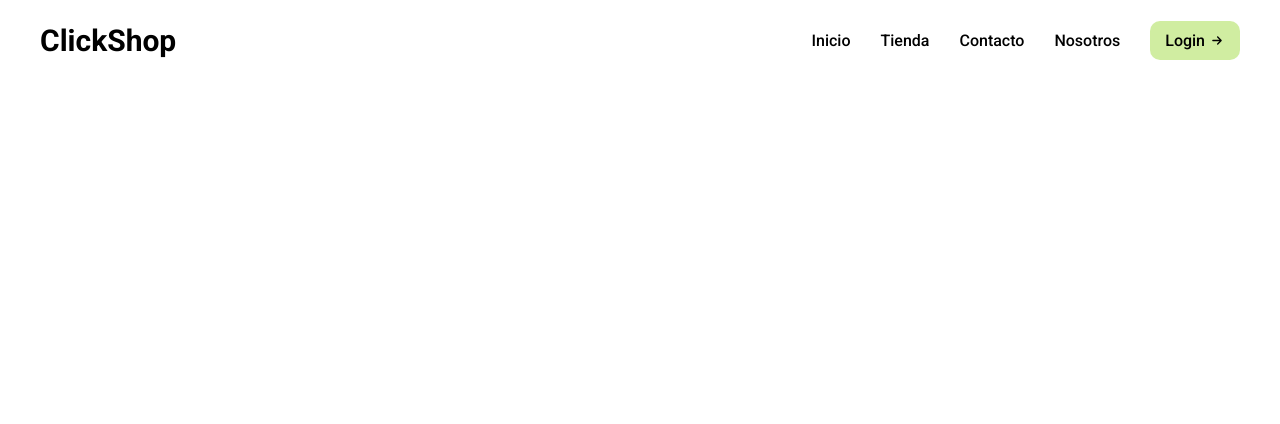
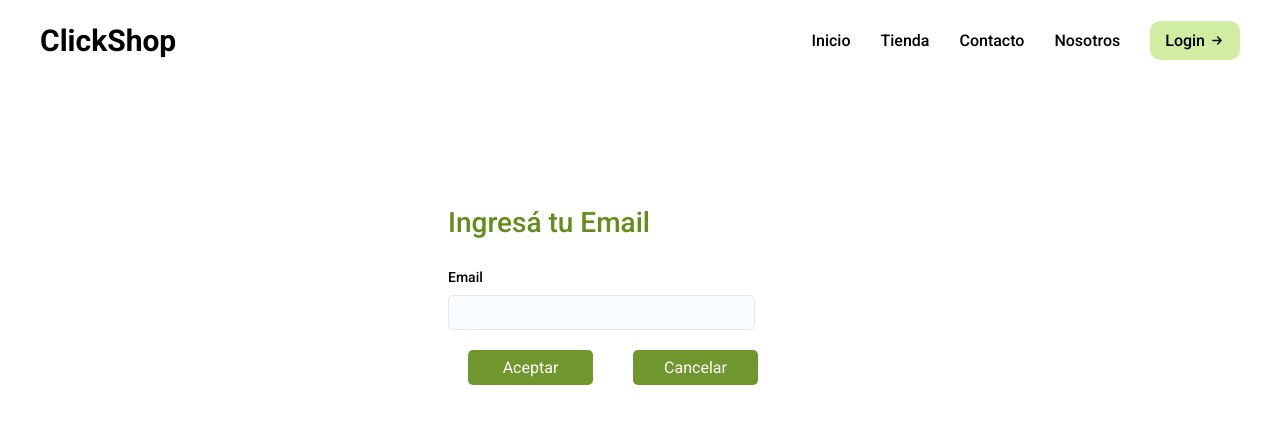
Before and after one commit to Matias-F-Acevedo/ClickShop-frontend-React, a React (Vite) app: page /forgot-password in a window 1280 px wide. Shown: the top 424 px of the page. Built offline with nearby package versions, Linux system fonts and the light colour scheme.

Commit message:
create the components for the section (I forgot my password).

```diff
--- a/src/App.jsx
+++ b/src/App.jsx
@@ -3,6 +3,8 @@ import Register from "./component/register/Register";
 import Navbar from "./component/navbar/Navbar";
 import { UserProvider } from "./context/UserContext";
 import { Route,Routes, BrowserRouter } from "react-router-dom"
+import ForgotPassword from "./component/forgotPassword/ForgotPassword";
+import ResetPassword from "./component/forgotPassword/ResetPassword";
 
 function App() {
 
@@ -17,6 +19,8 @@ function App() {
           <Route path="/team" element={<h1>team</h1>} />
           <Route path="/login" element={<Login></Login>} />
           <Route path="/login-register" element={<Register></Register>} />
+          <Route path="/forgot-password" element={<ForgotPassword></ForgotPassword>} />
+          <Route path="/reset-password" element={<ResetPassword></ResetPassword>} />
         </Routes>
       </BrowserRouter>
     </UserProvider>
--- /dev/null
+++ b/src/component/forgotPassword/ForgotPassword.jsx
@@ -0,0 +1,89 @@
+import React from 'react'
+import "./forgotPassword.css"
+import { useState, useContext } from "react"
+import { Link } from "react-router-dom"
+import { useNavigate } from 'react-router-dom';
+function ForgotPassword() {
+
+
+
+    const [email, setEmail] = useState("");
+    const [error, setError] = useState("");
+    const [conditionalRender, setConditionalRender] = useState(true);
+    const navigateTo = useNavigate();
+
+    const urlRequestResetPassword = "http://localhost:3000/api/auth/request-reset-password"
+
+
+    async function sendRequest(email) {
+        const res = await fetch(urlRequestResetPassword, {
+            method: 'PATCH',
+            headers: {
+                'Content-Type': 'application/json',
+            },
+            body: JSON.stringify({ email: email }),
+        });
+        if (!res.ok) {
+            return false
+        };
+
+        const parsed = await res.json()
+        return parsed
+    }
+
+
+    async function handleSubmit(event) {
+        event.preventDefault();
+
+        if (email === "") {
+            setError("Enter an email.");
+            return
+
+        } else {
+
+            const res = await sendRequest(email)
+            if (!res) {
+                setError("Formato incorrecto de Email");
+                return;
+            }
+
+            if (res.status == 404) {
+                setError("Este Email no está registrado");
+                return;
+            }
+            setError("Compruebe su correo electrónico y siga los pasos para restablecer su contraseña");
+            setTimeout(() => {
+                navigateTo("/login");
+            }, 4000);
+            setConditionalRender(false)
+            setEmail("")
+        }
+    }
+
+    return (
+        <div className="container-login">
+            <div className='container-form'>
+                <h2 className="title-login">{
+                    conditionalRender ? "Ingresá tu Email" : "Revisa tu Email"
+                }</h2>
+                <p className="p-error">{error}</p>
+                <form onSubmit={event => handleSubmit(event)} className="form-login">
+                    {
+                        conditionalRender ?
+                            <>
+                                <label htmlFor="email">Email</label>
+                                <input type="email" id='email' value={email} onChange={event => setEmail(event.target.value)} required />
+                                <button className='btn-form-login' type="submit">Aceptar</button>
+                                <Link to={"/login"}>
+                                    <button className='btn-registrarse'>Cancelar</button></Link>
+
+                            </>
+                            : <></>
+                    }
+                </form>
+            </div>
+        </div>
+    )
+}
+
+export default ForgotPassword;
--- /dev/null
+++ b/src/component/forgotPassword/ResetPassword.jsx
@@ -0,0 +1,127 @@
+import React from 'react'
+import { useState, useEffect } from "react"
+import { Link } from "react-router-dom"
+import { useNavigate, useLocation } from 'react-router-dom';
+
+
+function ResetPassword() {
+
+
+    const [password, setPassword] = useState("");
+    const [confirmPassword, setConfirmPassword] = useState("");
+    const [error, setError] = useState("");
+    const [token, setToken] = useState("");
+    const [conditionalRender, setConditionalRender] = useState(true);
+    const navigateTo = useNavigate();
+    const location = useLocation();
+
+
+
+    const urlResetPassword = "http://localhost:3000/api/auth/reset-password"
+
+
+    async function sendRequest(resetPasswordToken, password) {
+        const res = await fetch(urlResetPassword, {
+            method: 'PATCH',
+            headers: {
+                'Content-Type': 'application/json',
+            },
+            body: JSON.stringify({ resetPasswordToken: resetPasswordToken, password: password }),
+        });
+        if (!res.ok) { return false };
+
+        const parsed = await res.json()
+        return parsed
+    }
+
+
+    useEffect(() => {
+        // Obtenemos la cadena de consulta de la URL
+        const searchParams = new URLSearchParams(location.search);
+        // Extraer el valor del parámetro 'token'
+        const token = searchParams.get('token');
+
+        if (!token) {
+            // Si no se encuentra el token en la URL, redirigir al usuario a una página de error o a la página de inicio de sesión.
+            navigateTo("/login")
+        }
+
+        setToken(token)
+    }, [location, history]);
+
+
+    async function handleSubmit(event) {
+        event.preventDefault();
+
+        if (password === "" || confirmPassword === "") {
+            setError("Introduzca todos los campos.");
+            return
+
+        } else if (password !== confirmPassword) {
+            setError("Las contraseñas no son iguales.");
+            return
+        } else {
+
+
+            const res = await sendRequest(token, password)
+
+            if (!res) {
+                setError("Formato de datos incorrecto.");
+                return;
+            }
+
+            if (res.status == 404) {
+                setError("Será rederigido al login");
+
+                setTimeout(() => {
+                    navigateTo("/login");
+                }, 3000);
+
+                setConditionalRender(false)
+
+                return;
+            }
+
+
+            setError("La contraseña se cambió con éxito");
+            setTimeout(() => {
+                navigateTo("/login");
+            }, 2000);
+            setPassword("")
+            setConfirmPassword("")
+        }
+    }
+
+    return (
+        <div className="container-login">
+
+            <div className='container-form'>
+                <h2 className="title-login">{
+                    conditionalRender ? "Cambiar Contraseña" : "Solicitud rechazada"
+                }</h2>
+                <p className="p-error">{error}</p>
+                <form onSubmit={event => handleSubmit(event)} className="form-login">
+                    {
+                        conditionalRender ?
+                            <>
+                                <label htmlFor="new-password">Nueva contraseña</label>
+                                <input type="password" id='new-password' value={password} onChange={event => setPassword(event.target.value)} minLength={7} maxLength={30} required />
+
+
+                                <label htmlFor="confirm-password">Cofirmar contraseña</label>
+                                <input type="password" id='confirm-password' value={confirmPassword} onChange={event => setConfirmPassword(event.target.value)} minLength={7} maxLength={30} required />
+
+
+                                <button className='btn-form-login' type="submit">Enviar</button>
+                                <Link to={"/login"}>
+                                    <button className='btn-registrarse'>Cancelar</button></Link>
+                            </>
+                            : <></>
+                    }
+                </form>
+            </div>
+        </div>
+    )
+}
+
+export default ResetPassword;
--- a/src/component/login/Login.jsx
+++ b/src/component/login/Login.jsx
@@ -64,7 +64,7 @@ function Login() {
         <div className="container-login">
             <div className='title-buttonPassword'>
                 <h1>Ingresá tu e-mail y contraseña</h1>
-                <Link to={"/login-register"}>
+                <Link to={"/forgot-password"}>
                 <button>¿Olvidaste tu contraseña?</button>
                </Link>
             </div>
--- a/src/component/navbar/Navbar.jsx
+++ b/src/component/navbar/Navbar.jsx
@@ -1,12 +1,14 @@
 import "./navbar.css"
 import { Link } from "react-router-dom"
 import { IoMdMenu } from "react-icons/io";
-import { useRef, useEffect, useState } from "react";
+import { useRef, useEffect, useState, useContext } from "react";
 import { IoMdClose } from "react-icons/io";
 import { FaArrowRight } from "react-icons/fa6";
-
+import { UserContext } from '../../context/UserContext';
 
 function Navbar() {
+
+    const { user, handleLogout } = useContext(UserContext);
 
     const menulist = useRef();
     const [menuOpen, setMenuOpen] = useState(false);
@@ -40,13 +42,15 @@ function Navbar() {
                     <li onClick={toggleMenu}><Link to={"/store"}>Tienda</Link></li>
                     <li onClick={toggleMenu}><Link to={"/contact"}>Contacto</Link></li>
                     <li onClick={toggleMenu}><Link to={"/team"}>Nosotros</Link></li>
-                   <li className="login-button">
-                        <Link onClick={toggleMenu} to={"/login"}>Login < FaArrowRight className="arrow-login" /></Link>
+                    <li className="login-button">
+                        {user ?
+
+                            <Link onClick={handleLogout} to={"/login"}>Logout< FaArrowRight className="arrow-login" /></Link>
+                            :
+                            <Link onClick={toggleMenu} to={"/login"}>Login < FaArrowRight className="arrow-login" /></Link>
+                        }
                     </li>
                 </ul>
-                {/* <div className="login-button">
-                   <Link onClick={toggleMenu} to={"/login"}>Login < FaArrowRight  className="arrow-login" /></Link>
-                </div> */}
                 <div className="menu-icon">
 
                     {menuOpen ? (
@@ -57,7 +61,7 @@ function Navbar() {
 
                 </div>
             </nav>
-        </header>
+        </header >
     )
 }
 
```
Also changed, not shown: src/component/forgotPassword/forgotPassword.css (added).
